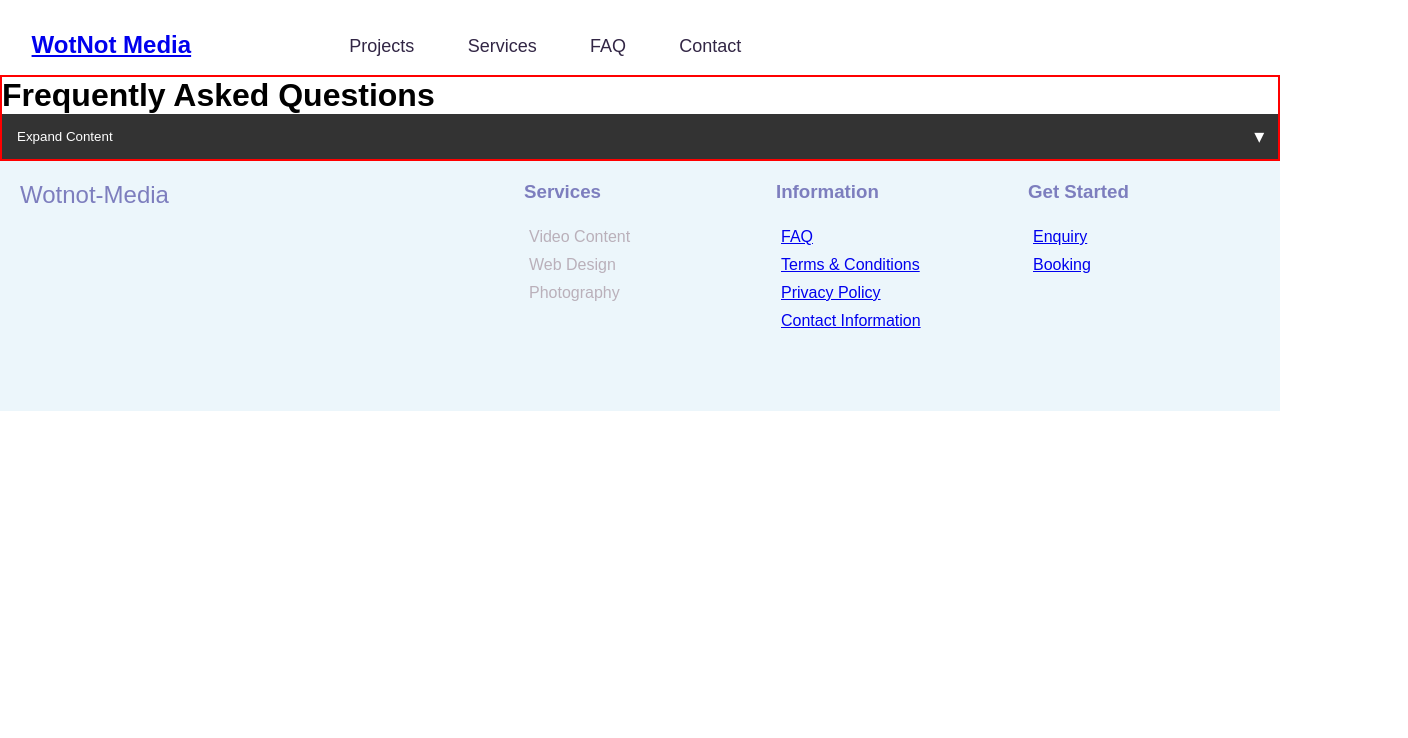
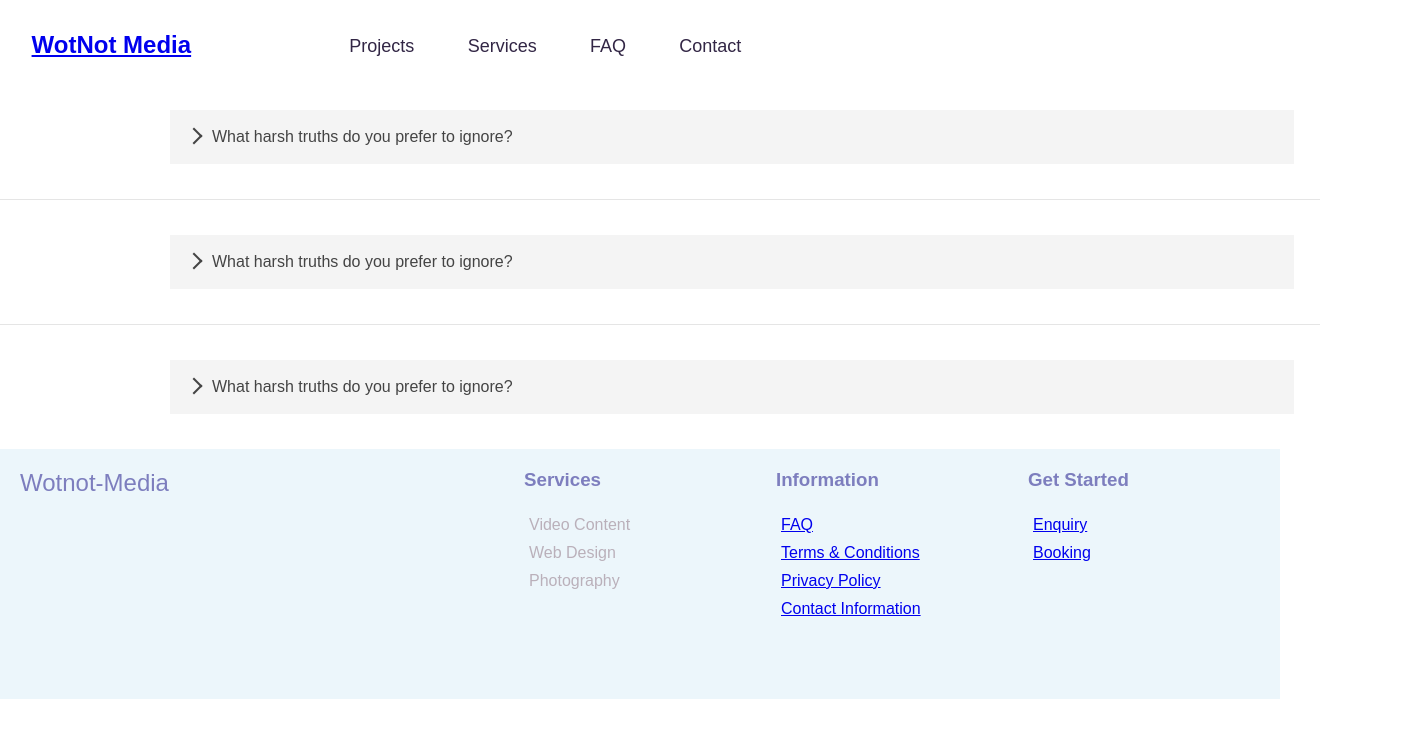
Before and after one commit to WClifford1/wotnot-media, a React (Create React App) app in the folder client/: page /FAQ in a window 1280 px wide. Shown: the top 738 px of the page, 1408 px wide, since content can reach past the window. Built offline with nearby package versions, Linux system fonts and the light colour scheme.

Commit message:
Accordion changes

```diff
--- a/client/src/Styles/_Faq.scss
+++ b/client/src/Styles/_Faq.scss
@@ -1,49 +1,7 @@
-$off-white: #fcf7f8;
-$dark-blue: #211c4f;
-$material-grey: #bab0ba;
-$material-pink: #d98d91;
-$material-purple: #7d7ebe;
-$material-red: #eb561a;
-$material-yellow: #f0ac39;
-$off-black: #322645;
+.faq-cont {
+    border: 2px solid red;
+}
 
-
-.question-cont {
+.helo {
     border: 2px solid red;
-
-    .accordion__button {
-        display: block;
-        width: 100%;
-        padding: 15px;
-        border: none;
-        outline: none;
-        cursor: pointer;
-        background: #333333;
-        color: #fff;
-        text-align: left;
-        transition: background 0.2s;
-    }
-
-    .accordion__button::after {
-        content: '\25be';
-        float: right;
-        transform: scale(1.5);
-    }
-
-    .accordion__button--active {
-        background: #555555;
-    }
-
-    .accordion__button--active::after {
-        content: '\25b4';
-    }
-
-    .accordion__content {
-        overflow: hidden;
-        max-height: 0;
-        transition: max-height 0.2s;
-
-        padding: 0 15px;
-        background: #eee;
-    }
 }
--- a/client/src/components/Faq.jsx
+++ b/client/src/components/Faq.jsx
@@ -1,34 +1,64 @@
-import React, { Component } from 'react'
+import React from 'react';
 
-export default class Faq extends Component {
-       constructor(props) {
-           super(props)
+import {
+    Accordion,
+    AccordionItem,
+    AccordionItemHeading,
+    AccordionItemButton,
+    AccordionItemPanel,
+} from 'react-accessible-accordion';
 
+// Demo styles, see 'Styles' section below for some notes on use.
+import 'react-accessible-accordion/dist/fancy-example.css';
 
-            this.onClick = this.onClick.bind(this);
-
-       }
-
-
-    onClick (button) {
-            button.addEventListener('click', () => {
-                button.classList.toggle('accordion__button--active')
-            })
-        }
-
-    render() {
+export default function Example() {
     return (
-        <div className="question-cont">
-            <h1>Frequently Asked Questions</h1>
-            <div className="accordion">
-                <button type="button" className="accordion__button" onClick={this.onClick}>Expand Content</button>
-                <div className="accordion__content">
+        <Accordion className="faq-cont">
+            <AccordionItem style={{ width: "100%", display:"flex", justifyContent:"center", flexDirection:"column", padding: "20px"}}>
+                <AccordionItemHeading style={{ padding: "15px 150px", width: "85%" }}>
+                    <AccordionItemButton>
+                        What harsh truths do you prefer to ignore?
+                    </AccordionItemButton>
+                </AccordionItemHeading>
+                <AccordionItemPanel>
                     <p>
-                        Lorem ipsum dolor sit amet consectetur adipisicing elit. Cum neque, tempora totam obcaecati odit expedita vero sunt nobis placeat? Natus?
+                        Exercitation in fugiat est ut ad ea cupidatat ut in
+                        cupidatat occaecat ut occaecat consequat est minim minim
+                        esse tempor laborum consequat esse adipisicing eu
+                        reprehenderit enim.
                     </p>
-                </div>
-            </div>
-        </div>
-    )
-    }
+                </AccordionItemPanel>
+            </AccordionItem>
+            <AccordionItem style={{ width: "100%", display:"flex", justifyContent:"center", flexDirection:"column", padding: "20px"}}>
+                <AccordionItemHeading style={{ padding: "15px 150px", width: "85%" }}>
+                    <AccordionItemButton>
+                        What harsh truths do you prefer to ignore?
+                    </AccordionItemButton>
+                </AccordionItemHeading>
+                <AccordionItemPanel>
+                    <p>
+                        Exercitation in fugiat est ut ad ea cupidatat ut in
+                        cupidatat occaecat ut occaecat consequat est minim minim
+                        esse tempor laborum consequat esse adipisicing eu
+                        reprehenderit enim.
+                    </p>
+                </AccordionItemPanel>
+            </AccordionItem>
+            <AccordionItem style={{ width: "100%", display:"flex", justifyContent:"center", flexDirection:"column", padding: "20px"}}>
+                <AccordionItemHeading style={{ padding: "15px 150px", width: "85%" }}>
+                    <AccordionItemButton>
+                        What harsh truths do you prefer to ignore?
+                    </AccordionItemButton>
+                </AccordionItemHeading>
+                <AccordionItemPanel>
+                    <p>
+                        Exercitation in fugiat est ut ad ea cupidatat ut in
+                        cupidatat occaecat ut occaecat consequat est minim minim
+                        esse tempor laborum consequat esse adipisicing eu
+                        reprehenderit enim.
+                    </p>
+                </AccordionItemPanel>
+            </AccordionItem>
+            </Accordion>
+    );
 }
```
